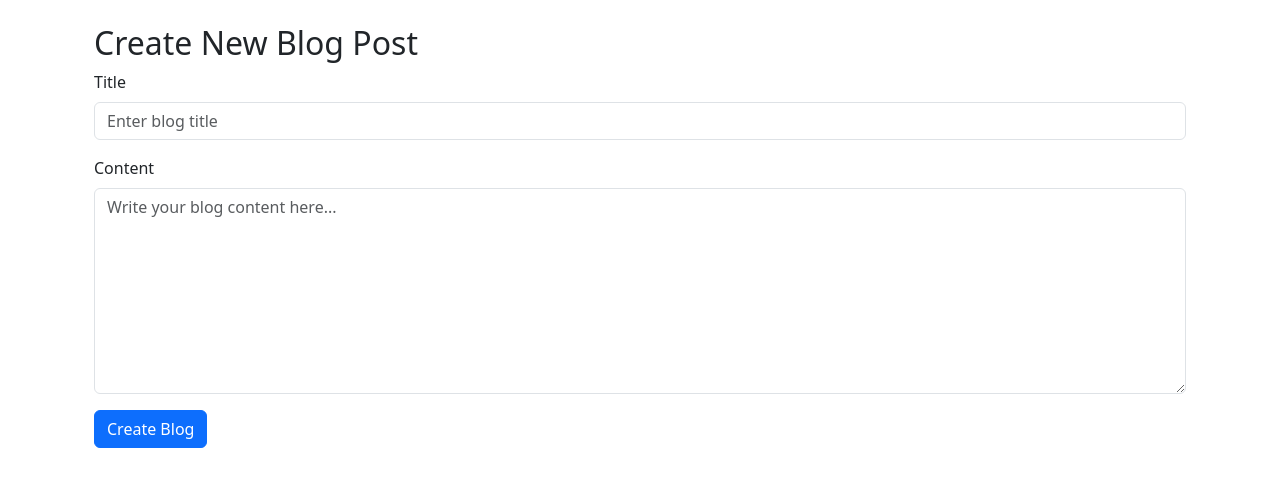
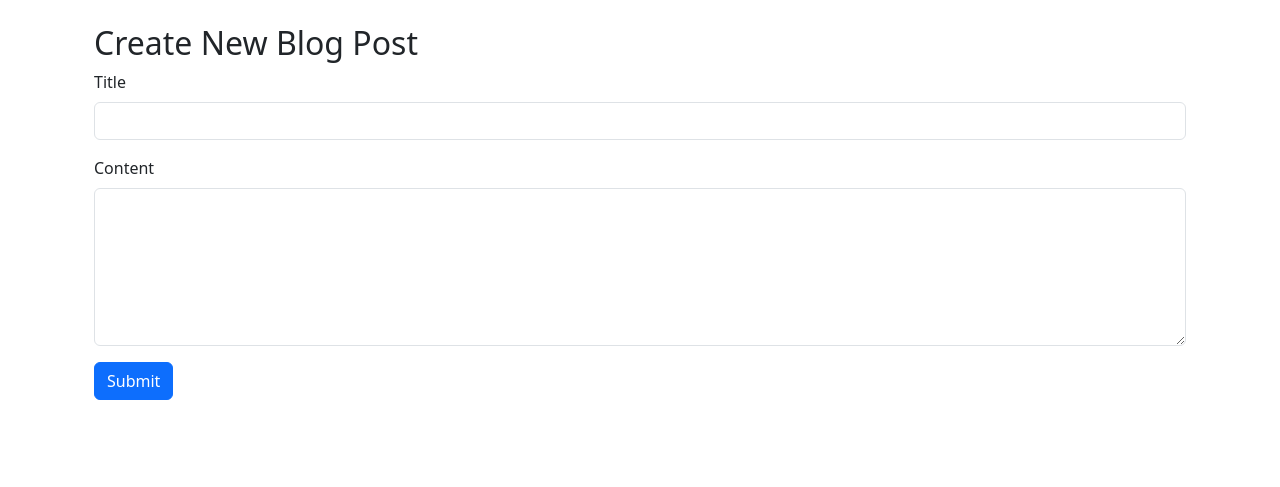
Before and after one commit to AElalfee/personal_blog, a Flask app: page /new in a window 1280 px wide. Shown: the part 56-543 px from the top of the page. Run offline with Flask 3, Linux system fonts and the light colour scheme.

Commit message:
Add flask format for Blog CRUD

```diff
--- a/app/forms.py
+++ b/app/forms.py
@@ -0,0 +1,9 @@
+from flask_wtf import FlaskForm
+from wtforms import StringField, TextAreaField, SubmitField
+from wtforms.validators import DataRequired, Length
+
+
+class BlogForm(FlaskForm):
+    title = StringField("Title", validators=[DataRequired(), Length(max=200)])
+    content = TextAreaField("Content", validators=[DataRequired()])
+    submit = SubmitField("Submit")
--- a/app/models.py
+++ b/app/models.py
@@ -1,5 +1,6 @@
 from app import db
 from werkzeug.security import generate_password_hash, check_password_hash
+from datetime import datetime
 
 
 class User(db.Model):
@@ -38,5 +39,7 @@ class Blog(db.Model):
                 "id": self.author.id,
                 "username": self.author.username,
             },
-            "created_at": self.created_at.isoformat(),
+            "created_at": datetime.fromisoformat(self.created_at.isoformat()).strftime(
+                "%d %b %Y at %H:%M:%S"
+            ),
         }
--- a/app/routes.py
+++ b/app/routes.py
@@ -1,6 +1,7 @@
 from flask import Blueprint, flash, request, render_template, redirect, url_for
 
 from app.models import Blog, User
+from app.forms import BlogForm
 
 from . import db
 
@@ -9,23 +10,24 @@ routes_bp = Blueprint("blogs", __name__)
 
 @routes_bp.route("/new", methods=["GET", "POST"])
 def create_blog():
-    if request.method == "GET":
-        return render_template("create_blog.html")
-    user = User.query.first()
+    form = BlogForm()
+    if form.validate_on_submit():
+        user = User.query.first()
 
-    blog = Blog(
-        title=request.form.get("title"),
-        content=request.form.get("content"),
-        author_id=user.id,
-    )
+        blog = Blog(
+            title=request.form.get("title"),
+            content=request.form.get("content"),
+            author_id=user.id,
+        )
 
-    db.session.add(blog)
-    db.session.commit()
+        db.session.add(blog)
+        db.session.commit()
 
-    data = blog.to_dict()
+        data = blog.to_dict()
 
-    flash("Blog created successfully", "success")
-    return render_template("blog_details.html", blog=data)
+        flash("Blog created successfully", "success")
+        return render_template("blog_details.html", blog=data)
+    return render_template("create_blog.html", form=form)
 
 
 @routes_bp.route("/", methods=["GET"])
@@ -56,13 +58,13 @@ def delete_blog(blog_id):
 @routes_bp.route("/edit/<int:blog_id>", methods=["POST", "GET"])
 def update_blog(blog_id):
     blog = Blog.query.get_or_404(blog_id)
+    form = BlogForm(obj=blog)
 
-    if request.method == "POST":
-        blog.title = request.form.get("title")
-        blog.content = request.form.get("content")
-
+    if form.validate_on_submit():
+        blog.title = form.title.data
+        blog.content = form.content.data
         db.session.commit()
-
         flash("Blog updated successfully", "success")
         return redirect(url_for("blogs.get_blog", blog_id=blog.id))
-    return render_template("update_blog.html", blog=blog.to_dict())
+
+    return render_template("update_blog.html", form=form, blog=blog)
--- a/app/templates/blog_details.html
+++ b/app/templates/blog_details.html
@@ -2,7 +2,9 @@
 block content %}
 <div class="container mt-4">
     <h1>{{ blog.title }}</h1>
-    <p class="text-muted">By {{ blog.author.name }} | {{ blog.created_at }}</p>
+    <p class="text-muted">
+        By {{ blog.author.username }} | {{ blog.created_at }}
+    </p>
 
     <hr />
 
--- a/app/templates/create_blog.html
+++ b/app/templates/create_blog.html
@@ -4,31 +4,18 @@ block content %}
     <h2>Create New Blog Post</h2>
 
     <form method="POST" action="{{ url_for('blogs.create_blog') }}">
+        {{ form.hidden_tag() }}
         <div class="mb-3">
-            <label for="title" class="form-label">Title</label>
-            <input
-                type="text"
-                class="form-control"
-                id="title"
-                name="title"
-                placeholder="Enter blog title"
-                required
-            />
+            {{ form.title.label(class="form-label") }} {{
+            form.title(class="form-control") }}
         </div>
 
         <div class="mb-3">
-            <label for="content" class="form-label">Content</label>
-            <textarea
-                class="form-control"
-                id="content"
-                name="content"
-                rows="8"
-                placeholder="Write your blog content here..."
-                required
-            ></textarea>
+            {{ form.content.label(class="form-label") }} {{
+            form.content(class="form-control", rows=6) }}
         </div>
 
-        <button type="submit" class="btn btn-primary">Create Blog</button>
+        {{ form.submit(class="btn btn-primary") }}
     </form>
 </div>
 {% endblock %}
--- a/app/templates/index.html
+++ b/app/templates/index.html
@@ -11,8 +11,8 @@ content %}
     >
         <h5 class="mb-1">{{ blog.title }}</h5>
         <small
-            >By {{ blog.author_name if blog.author_name else 'Unknown Author'
-            }}</small
+            >By {{ blog.author.username if blog.author.username else 'Unknown
+            Author' }}</small
         >
         <p class="mb-1 text-truncate">{{ blog.content }}</p>
     </a>
--- a/config.py
+++ b/config.py
@@ -8,5 +8,6 @@ load_dotenv(override=True)
 
 class Config:
     SECRET_KEY = os.getenv("SECRET_KEY")
+    WTF_CSRF_ENABLED = True
     DEBUG = os.getenv("DEBUG", "True") == "True"
     SQLALCHEMY_DATABASE_URI = os.getenv("SQLALCHEMY_DATABASE_URI", "sqlite:///app.db")
```
Also changed, not shown: app/templates/update_blog.html (+6 -20 lines).
